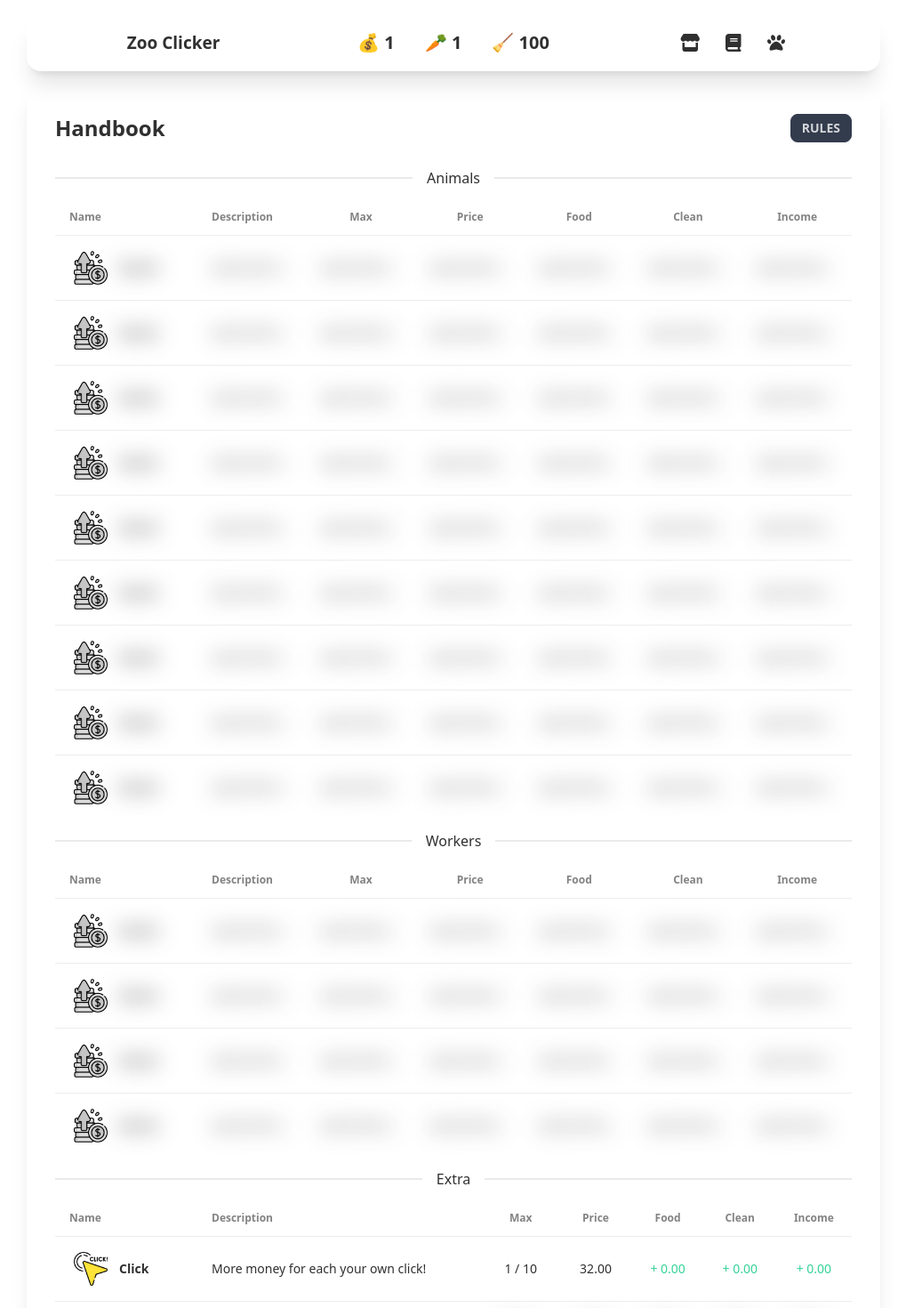
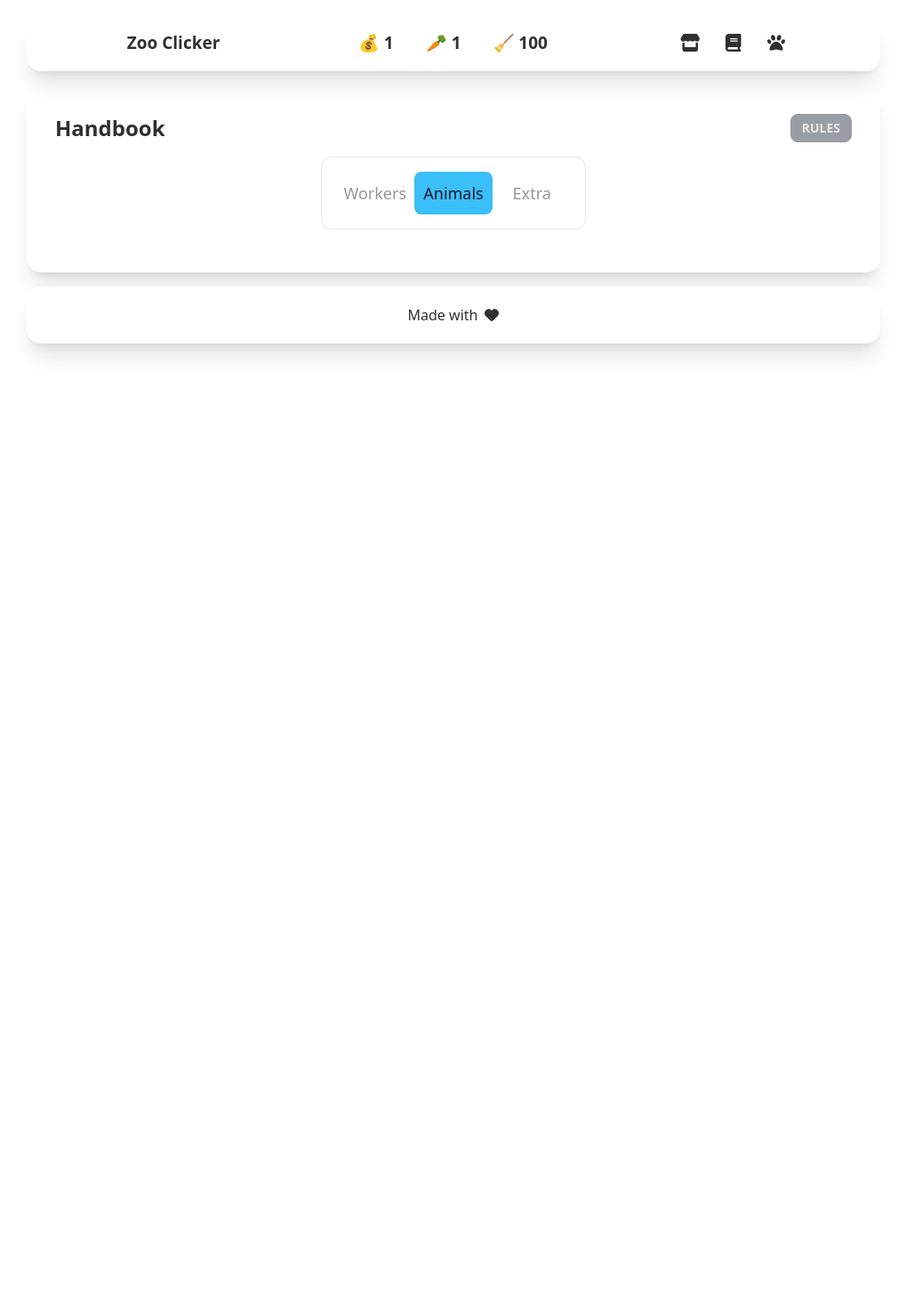
Before and after one commit to lulliz/zooclicker, a Vue app: page /handbook in a window 1280 px wide. Shown: the top 1470 px of the page at 89% size, without its empty margins (130-1149 px from the left). After the commit the page ends 800 px from the top, so only its background shows below. Built offline with nearby package versions, Linux system fonts and the light colour scheme.

Commit message:
redesign app pages

```diff
--- a/src/App.vue
+++ b/src/App.vue
@@ -1,11 +1,11 @@
 <template>
   <div class="bg-base-100 w-11/12 xl:w-3/4 m-auto">
     <header class="sticky top-0 z-30">
-      <div class="grid justify-items-center grid-cols-1 md:grid-cols-3 navbar bg-base-100 shadow-xl rounded-box mt-4">
+      <div class="grid justify-items-center grid-cols-1 md:grid-cols-2 lg:grid-cols-3 navbar bg-base-100 shadow-xl rounded-box mt-4">
         <div class="hidden md:block col-span-1">
           <a class="btn btn-ghost normal-case text-xl">Zoo Clicker</a>
         </div>
-        <div v-if="route.path != '/'" class="justify-center">
+        <div v-if="route.path != '/'" class="justify-center hidden lg:block">
           <a class="btn btn-ghost normal-case text-xl">💰 {{ numberConverter(budget.money) }}</a>
           <!-- <a class="btn btn-ghost normal-case text-xl">🦊 {{ numberConverter(budget.animalsPurchased) }}</a> -->
           <a class="btn btn-ghost normal-case text-xl">🥕 {{ numberConverter(budget.foodCollected) }}</a>
--- a/src/components/Extracard.vue
+++ b/src/components/Extracard.vue
@@ -6,7 +6,7 @@
                 <div class="btn btn-xs btn-outline btn-neutral border">{{ extra.count }}</div>
             </div>
             <h2 class="card-title capitalize">{{ extra.name }}</h2>
-            <img :src="getImage(extra.name)" alt="Avatar" class="w-1/4 m-auto" />
+            <img :src="getImage(extra.name)" alt="Avatar" class="w-1/5 m-auto" />
             <div class="grid grid-cols-5 gap-2 md:gap-4 mt-4">
                 <button @click="budget.buyExtra(extra.name)" class="btn btn-md xl:btn-sm btn-success col-span-2"
                     :class="extra.price > budget.money ? 'btn-disabled' : ''">Buy <font-awesome-icon icon="paw" /></button>
--- a/src/components/Tablestore.vue
+++ b/src/components/Tablestore.vue
@@ -1,71 +1,33 @@
 <template>
-    <table class="table table-pin-cols table-pin-rows">
-        <!-- head -->
-        <thead>
-          <tr>
-            <th>Name</th>
-            <td>Description</td>
-            <td class="text-center">Max</td>
-            <td class="text-center">Price</td>
-            <!-- <td class="text-center">Health</td> -->
-            <td class="text-center">Food</td>
-            <td class="text-center">Clean</td>
-            <td class="text-center">Income</td>
-          </tr>
-        </thead>
-        <tbody>
-          <tr v-for="(type, typeIndex) in typeStore" :key="typeIndex">
-            <th v-if="type.count > 0 || type.unlock" class="w-40">
-              <div class="flex items-center">
-                <div class="avat">
-                  <div class="w-12 h-12 flex">
-                    <img :src="getImage(type.name)" alt="Avatar" class="w-4/5 m-auto" />
+  <div v-if="hType.unlock" class="card card-compact bg-base-100 border relative">
+    <div class="card-body">
+      <div class="flex gap-2 absolute right-4 top-4">
+        <div class="btn btn-xs btn-outline btn-neutral border">💰 {{ numberConverter(hType.price) }}</div>
+        <div class="btn btn-xs btn-outline btn-neutral border">{{ hType.count }} / {{ hType.max }}</div>
+      </div>
+      <h2 class="card-title capitalize">{{ hType.name }}</h2>
+      <div class="flex gap-4 my-4">
+        <img :src="getImage(hType.name)" alt="Avatar" class="w-1/6 m-auto" />
+        <p class="first-letter:uppercase">{{ hType.desc }}</p>
+      </div>
+      <div class="flex gap-4">
+        <div class="btn btn-xs lg:btn-sm btn-outline border"
+        :class="(typeIt == 'worker' || typeIt == 'extra') ? 'btn-success' : 'btn-error'">🥕 {{ numberConverter(hType.food) }}</div>
+        <div class="btn btn-xs lg:btn-sm btn-outline border"
+        :class="(typeIt == 'worker' || typeIt == 'extra') ? 'btn-success' : 'btn-error'">🧹 {{ numberConverter(hType.clean) }}</div>
+        <div class="btn btn-xs lg:btn-sm btn-outline border"
+        :class="(typeIt == 'animal' || typeIt == 'extra') ? 'btn-success' : 'btn-error'">💰 {{ numberConverter(hType.income) }}</div>
       </div>
     </div>
-                <div>
-                  <div class="ml-2 font-bold capitalize">{{ type.name }}</div>
   </div>
-              </div>
-            </th>
-            <td v-if="type.count > 0 || type.unlock" class="min-w-[12rem] md:w-80 first-letter:uppercase">{{ type.desc }}</td>
-            <td v-if="type.count > 0 || type.unlock" class="text-center min-w-[5rem]">{{ type.count }} / {{ type.max }}</td>
-            <td v-if="type.count > 0 || type.unlock" class="text-center">{{ numberConverter(type.price) }}</td>
-            <!-- <td v-if="worker.count > 0 || worker.unlock" class="text-success text-center">+ {{ numberConverter(worker.health) }}</td> -->
-            <td v-if="(type.count > 0 || type.unlock) && (typeIt == 'worker' || typeIt == 'extra')" class="text-success text-center">+ {{ numberConverter(type.food) }}</td>
-            <td v-if="(type.count > 0 || type.unlock) && (typeIt == 'worker' || typeIt == 'extra')" class="text-success text-center">+ {{ numberConverter(type.clean) }}</td>
-            <td v-if="(type.count > 0 || type.unlock) && (typeIt == 'worker')" class="text-error text-center">- {{ numberConverter(type.income) }}</td>
-            <td v-if="(type.count > 0 || type.unlock) && (typeIt == 'animal')" class="text-error text-center">- {{ numberConverter(type.food) }}</td>
-            <td v-if="(type.count > 0 || type.unlock) && (typeIt == 'animal')" class="text-error text-center">- {{ numberConverter(type.clean) }}</td>
-            <td v-if="(type.count > 0 || type.unlock) && (typeIt == 'animal' || typeIt == 'extra')" class="text-success text-center">+ {{ numberConverter(type.income) }}</td>
-
-            <th v-if="!type.unlock" class="w-40">
-              <div class="flex items-center">
-                <div class="avat">
-                  <div class="w-12 h-12 flex">
-                    <img src="@/assets/icons/profits.png" alt="Avatar" class="w-4/5 m-auto grayscale" />
-                  </div>
-                </div>
-                <div>
-                  <div class="ml-2 font-bold capitalize blur-md">secret</div>
-                </div>
-              </div>
-            </th>
-            <td v-if="!type.unlock" class="blur-md">secret info :)</td>
-            <td v-if="!type.unlock" class="blur-md">secret info :)</td>
-            <td v-if="!type.unlock" class="blur-md">secret info :)</td>
-            <td v-if="!type.unlock" class="blur-md">secret info :)</td>
-            <td v-if="!type.unlock" class="blur-md">secret info :)</td>
-            <td v-if="!type.unlock" class="blur-md">secret info :)</td>
-
-          </tr>
-        </tbody>
-      </table>
+  <!-- <td v-if="(hType.count > 0 || hType.unlock) && (typeIt == 'animal' || typeIt == 'extra')"
+          class="text-success text-center">+ {{ numberConverter(hType.income) }}</td> -->
 </template>
 
 <script setup>
 
 const props = defineProps({
-    typeStore: {
+  hType: {
     type: Object,
     required: true,
   },
@@ -74,7 +36,6 @@ const props = defineProps({
     required: true,
   }
 })
-
 
 const numberConverter = (value) => {
   if (value > 999 && value < 1000000) {
--- a/src/components/Workercard.vue
+++ b/src/components/Workercard.vue
@@ -6,7 +6,7 @@
                 <div class="btn btn-xs btn-outline btn-neutral border">{{ worker.count }}</div>
             </div>
             <h2 class="card-title capitalize">{{ worker.name }}</h2>
-            <img :src="getImage(worker.name)" alt="Avatar" class="w-1/3 m-auto" />
+            <img :src="getImage(worker.name)" alt="Avatar" class="w-1/5 m-auto" />
             <div class="grid grid-cols-5 gap-2 md:gap-4 mt-4">
                 <button @click="budget.buyWorker(worker.name)" class="btn btn-md xl:btn-sm btn-success col-span-2"
                     :class="worker.price > budget.money ? 'btn-disabled' : ''">Hire <font-awesome-icon icon="paw" /></button>
--- a/src/stores/budget.js
+++ b/src/stores/budget.js
@@ -156,8 +156,8 @@ export const useBudgetStore = defineStore('budget', {
                 extra.price *= 2;
 
                 this.autoClick += extra.income
-                this.autoFood -= extra.food
-                this.autoClean -= extra.clean
+                this.autoFood += extra.food
+                this.autoClean += extra.clean
 
                 this.extraPurchased++
                 console.log(extraName);
--- a/src/views/Handbook.vue
+++ b/src/views/Handbook.vue
@@ -2,15 +2,27 @@
   <div class="handbook bg-base-100 shadow-xl rounded-box mt-4 p-4 md:p-8">
     <div class="flex justify-between">
       <h1 class="text-2xl font-bold mb-4">Handbook</h1>
-      <button class="btn btn-sm btn-neutral" onclick="rulesModal.showModal()">Rules</button>
+      <button class="btn btn-sm btn-neutral animate-pulse" onclick="rulesModal.showModal()">Rules</button>
+    </div>
+    <div
+      class="tabs tabs-boxed w-11/12 md:w-full xl:w-1/3 m-auto bg-base-100 p-4 border rounded-none rounded-t-xl md:rounded-xl md:mb-4 fixed bottom-0 right-0 left-0 md:relative z-20">
+      <a @click="changeTab(0)" class="tab tab-lg cursor-pointer w-1/3"
+        :class="currentTab == 0 ? 'tab-active' : ''">Workers</a>
+      <a @click="changeTab(1)" class="tab tab-lg cursor-pointer w-1/3"
+        :class="currentTab == 1 ? 'tab-active' : ''">Animals</a>
+      <a @click="changeTab(2)" class="tab tab-lg cursor-pointer w-1/3"
+        :class="currentTab == 2 ? 'tab-active' : ''">Extra</a>
     </div>
     <div class="overflow-x-auto">
-      <div class="divider sticky left-0 right-0">Animals</div>
-      <Tablestore :typeStore="animalStore.animals" :typeIt="'animal'"></Tablestore>
-      <div class="divider sticky left-0 right-0">Workers</div>
-      <Tablestore :typeStore="workersStore.workers" :typeIt="'worker'"></Tablestore>
-      <div class="divider sticky left-0 right-0">Extra</div>
-      <Tablestore :typeStore="extraStore.extra" :typeIt="'extra'"></Tablestore>
+      <div class="gap-4 grid-cols-1 md:grid-cols-2 xl:grid-cols-3" :class="currentTab == 1 ? 'grid' : 'hidden'">
+        <Tablestore v-for="(animal, animalIndex) in animalsStore.animals" :key="animalIndex" :hType=animal :typeIt="'animal'"></Tablestore>
+      </div>
+      <div class="gap-4 grid-cols-1 md:grid-cols-2 xl:grid-cols-3" :class="currentTab == 0 ? 'grid' : 'hidden'">
+        <Tablestore v-for="(worker, workerIndex) in workersStore.workers" :key="workerIndex" :hType=worker :typeIt="'worker'"></Tablestore>
+      </div>
+      <div class="gap-4 grid-cols-1 md:grid-cols-2 xl:grid-cols-3" :class="currentTab == 2 ? 'grid' : 'hidden'">
+        <Tablestore v-for="(extra, extraIndex) in extraStore.extra" :key="extraIndex" :hType=extra :typeIt="'extra'"></Tablestore>
+      </div>
     </div>
     <dialog id="rulesModal" class="modal modal-bottom sm:modal-middle">
       <form method="dialog" class="modal-box w-full md:w-4/5 xl:w-2/3">
@@ -38,10 +50,21 @@ import { useAnimalsStore } from '@/stores/animals.js'
 import { useWorkersStore } from '@/stores/workers.js'
 import { useExtraStore } from '@/stores/extra.js'
 import Tablestore from '@/components/Tablestore.vue'
+import { ref } from 'vue'
 
-const animalStore = useAnimalsStore()
+const animalsStore = useAnimalsStore()
 const workersStore = useWorkersStore()
 const extraStore = useExtraStore()
+
+const currentTab = ref(1)
+
+const changeTab = (index) => {
+  currentTab.value = index
+}
 </script>
 
-<style scoped></style>
+<style scoped>
+.tab-active {
+  background-color: hsl(var(--in))!important;
+}
+</style>
```
Also changed, not shown: src/views/Home.vue (+9 -3 lines), src/views/Store.vue (+4 -3 lines). Lines whose indentation alone changed are shown as unchanged.
